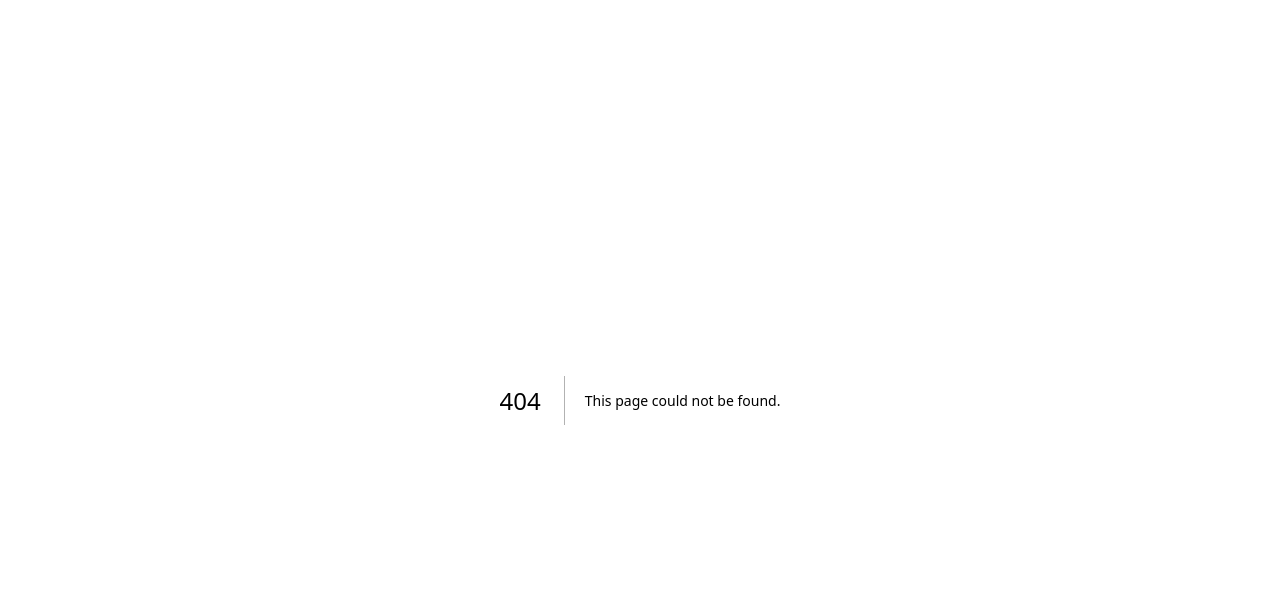
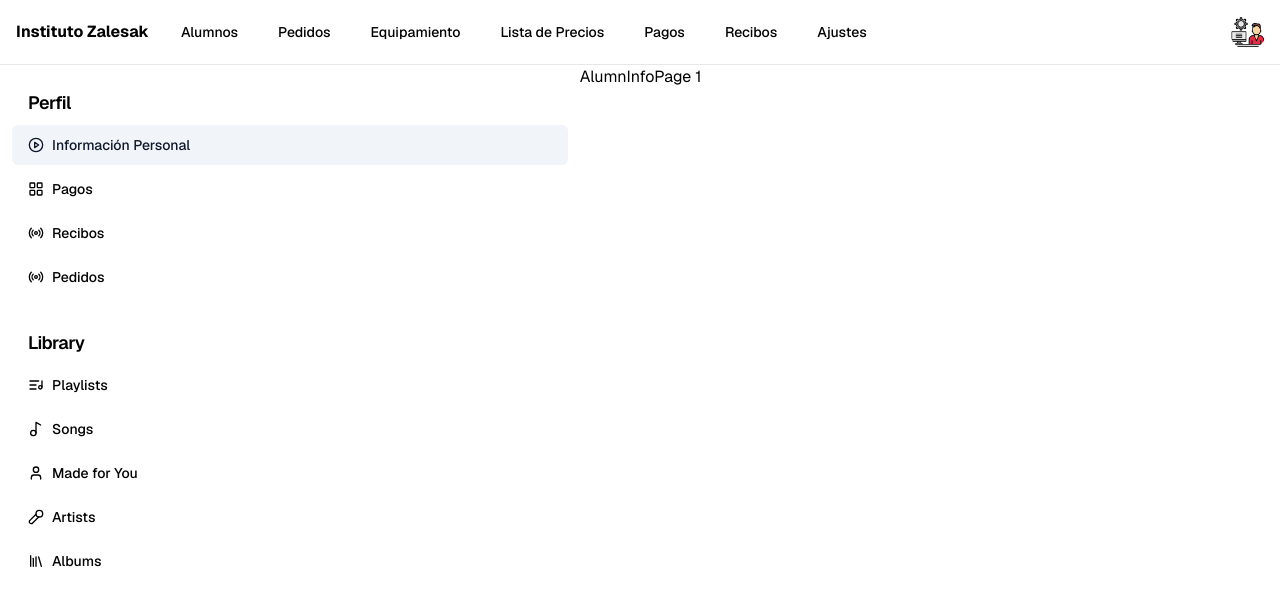
Before and after one commit to JavierPineyro/sistema-instituto-zalesak, a Next.js app: page /admin/alumnos/1 in a window 1280 px wide. Before the commit this address had no page. Shown: the top 606 px of the page. Built offline with nearby package versions, Linux system fonts and the light colour scheme.

Commit message:
Add profile alumn page and layout

```diff
--- /dev/null
+++ b/src/app/admin/alumnos/[id]/layout.tsx
@@ -0,0 +1,34 @@
+import { Metadata } from "next"
+import { ProfileSidebar } from "~/components/alumnos/profile-sidebar"
+import { service } from "~/server/services"
+
+type Props = {
+  params: {
+    id: string
+  }
+}
+
+export async function generateMetadata(
+  { params }: Props,
+): Promise<Metadata> {
+  const data = await service.alumnos.getById(Number(params.id))
+  return {
+    title: `Perfil del Alumno ${data?.fullname}`,
+    description: `Página gestion de perfil del Alumno ${data?.fullname}`,
+  }
+}
+
+export default function LayoutAlumnInfo({
+  children,
+  params,
+}: {
+  children: React.ReactNode;
+  params: Props["params"];
+}) {
+  return (
+    <section className="h-full flex">
+      <ProfileSidebar id={Number(params.id)} />
+      {children}
+    </section>
+  )
+}
--- /dev/null
+++ b/src/app/admin/alumnos/[id]/page.tsx
@@ -0,0 +1,17 @@
+import { service } from "~/server/services"
+
+type Props = {
+  params: {
+    id: string
+  }
+}
+
+export default async function AlumnInfoPage({ params }: Props) {
+  const alumn = await service.alumnos.getById(Number(params.id))
+
+  return (
+    <div>
+      AlumnInfoPage {alumn?.id}
+    </div>
+  )
+}
--- a/src/app/admin/alumnos/page.tsx
+++ b/src/app/admin/alumnos/page.tsx
@@ -2,10 +2,10 @@ import { type Metadata } from "next"
 import "~/styles/globals.css";
 
 import { GeistSans } from "geist/font/sans";
-import HeaderAlumno from "~/components/alumnos/header-nav";
-import { mockAlumn } from "~/components/alumnos/data";
-import { columns } from "~/components/alumnos/columns";
-import { DataTable } from "~/components/alumnos/data-table";
+import HeaderAlumno from "~/components/alumnos/tables/header-nav";
+import { columns } from "~/components/alumnos/tables/columns";
+import { DataTable } from "~/components/alumnos/tables/data-table";
+import { service } from "~/server/services";
 
 export const metadata: Metadata = {
   title: "Gestión de Alumnos - Instituto Zalesak",
@@ -14,12 +14,12 @@ export const metadata: Metadata = {
 };
 
 export default async function AlumnsPage() {
-  // const data = await api.alumnos.list()
+  const data = await service.alumnos.list()
   return (
     <main className={`${GeistSans.variable} h-full flex-1 flex-col space-y-8 p-8 md:flex`}>
       <div className="space-y-2">
         <HeaderAlumno />
-        <DataTable data={mockAlumn} columns={columns} />
+        <DataTable data={data} columns={columns} />
       </div>
     </main>
   )
```
